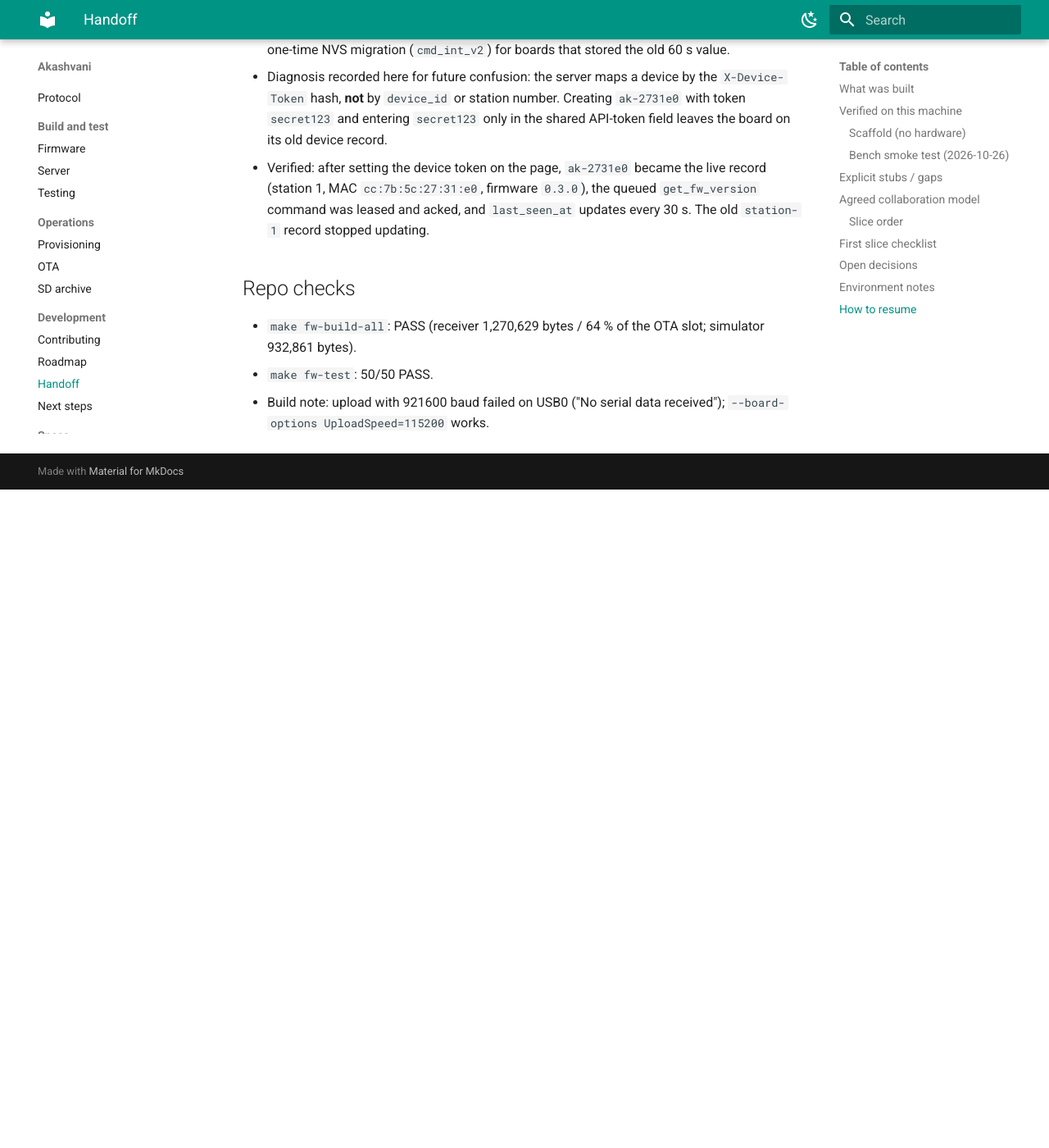
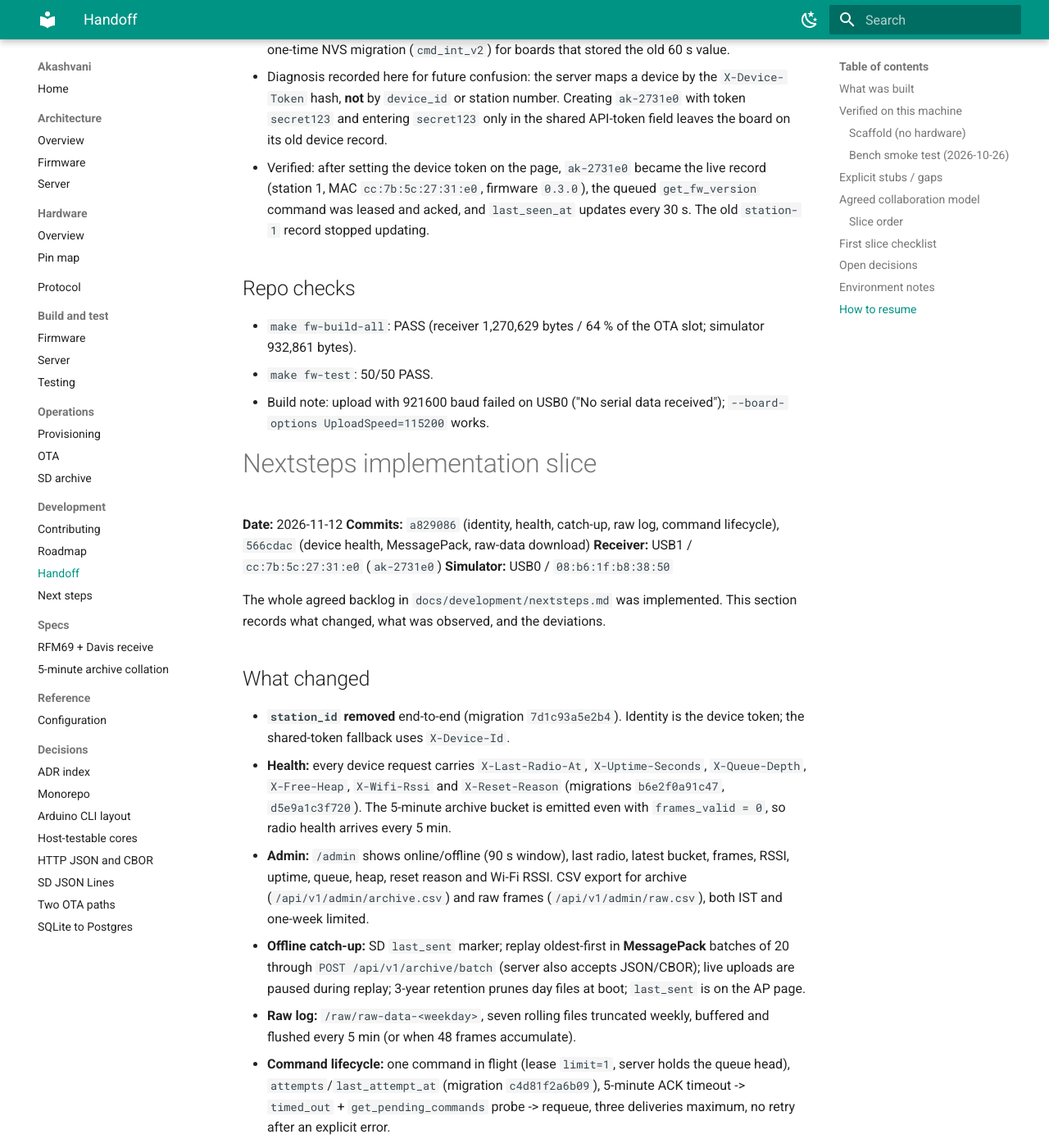
Before and after one commit to rsmoorthy/akashavani, an MkDocs documentation site: the page built from docs/development/handoff.md, in a window 1280 px wide and 1400 px high, scrolled down 21441 px. Shown: the whole window at 82% size. Built offline with MkDocs 1.6.1 and Material for MkDocs 9.7.7, drawn with Linux system fonts in a browser that asks for light colours; before the commit the page ends 22038 px from its top, so only the background shows below that; some of the changed text lies outside the part shown.

Commit message:
Document the nextsteps implementation pass
Update nextsteps status (all items done, bench ports and migrations) and add
the 2026-11-12 handoff section with verified results, deviations and resume
commands.

````diff
--- a/docs/development/handoff.md
+++ b/docs/development/handoff.md
@@ -4,7 +4,7 @@
 > point for the next implementation session.
 
 **Date:** 2026-10-26
-**Latest slice:** 2026-11-11, bench re-verification + SSD1306 Wi-Fi status panel (see end)
+**Latest slice:** 2026-11-12, nextsteps implementation (identity, health, catch-up, raw log, commands)
 **Scaffold commit:** `ab8078c` (`Initial Akashvani scaffold`)
 **Bench smoke test:** 2026-11-11 (`/dev/ttyUSB0`, `/dev/ttyUSB1`)
 
@@ -788,3 +788,82 @@ yellow band, hence the title occupies the whole band.
 - `make fw-test`: 50/50 PASS.
 - Build note: upload with 921600 baud failed on USB0 ("No serial data
   received"); `--board-options UploadSpeed=115200` works.
+
+
+# Nextsteps implementation slice
+
+**Date:** 2026-11-12
+**Commits:** `a829086` (identity, health, catch-up, raw log, command lifecycle),
+`566cdac` (device health, MessagePack, raw-data download)
+**Receiver:** USB1 / `cc:7b:5c:27:31:e0` (`ak-2731e0`)
+**Simulator:** USB0 / `08:b6:1f:b8:38:50`
+
+The whole agreed backlog in `docs/development/nextsteps.md` was implemented.
+This section records what changed, what was observed, and the deviations.
+
+## What changed
+
+- **`station_id` removed** end-to-end (migration `7d1c93a5e2b4`). Identity is
+  the device token; the shared-token fallback uses `X-Device-Id`.
+- **Health:** every device request carries `X-Last-Radio-At`, `X-Uptime-Seconds`,
+  `X-Queue-Depth`, `X-Free-Heap`, `X-Wifi-Rssi` and `X-Reset-Reason`
+  (migrations `b6e2f0a91c47`, `d5e9a1c3f720`). The 5-minute archive bucket is
+  emitted even with `frames_valid = 0`, so radio health arrives every 5 min.
+- **Admin:** `/admin` shows online/offline (90 s window), last radio, latest
+  bucket, frames, RSSI, uptime, queue, heap, reset reason and Wi-Fi RSSI. CSV
+  export for archive (`/api/v1/admin/archive.csv`) and raw frames
+  (`/api/v1/admin/raw.csv`), both IST and one-week limited.
+- **Offline catch-up:** SD `last_sent` marker; replay oldest-first in
+  **MessagePack** batches of 20 through `POST /api/v1/archive/batch` (server
+  also accepts JSON/CBOR); live uploads are paused during replay; 3-year
+  retention prunes day files at boot; `last_sent` is on the AP page.
+- **Raw log:** `/raw/raw-data-<weekday>`, seven rolling files truncated weekly,
+  buffered and flushed every 5 min (or when 48 frames accumulate).
+- **Command lifecycle:** one command in flight (lease `limit=1`, server holds
+  the queue head), `attempts`/`last_attempt_at` (migration
+  `c4d81f2a6b09`), 5-minute ACK timeout -> `timed_out` + `get_pending_commands`
+  probe -> requeue, three deliveries maximum, no retry after an explicit error.
+- **New commands:** `get_pending_commands`, `get_data_again` (bounded SD replay,
+  upsert by `message_id`), `download_raw_data` (device uploads raw frames for a
+  range, server stores a CSV).
+
+## Verified on the bench
+
+| Check | Result |
+| --- | --- |
+| Station removal | Boot/API/AP page/admin have no `station_id`; `ak-2731e0` polls every 30 s |
+| Empty 5-minute bucket | 06:40 bucket `0/100`, `rx_check_percent=0`, no means |
+| Radio health | Simulator `R1`: 06:45 bucket `54/100`, RSSI -40; `last_radio_at` advances |
+| Health headers | uptime 30 s, queue 0, heap 140 348, reset `poweron`, Wi-Fi -51 dBm |
+| One command in flight | `get_fw_version` acked before `self_test` was delivered |
+| `get_data_again` | `{"records": 1}` |
+| Raw log | `raw_frames=48` after a simulator run (buffer-full flush) |
+| `download_raw_data` | `{"records": 57, "truncated": false}`; CSV sorted with IST stamps and raw hex |
+| Archive CSV | `date_time_ist,...` rows for the range |
+
+Checks: `make fw-build-all` (receiver 1,302,861 B = 66 %, simulator 932,861 B),
+`make fw-test` 50/50, `make server-test` 64/64, `make lint` and
+`make docs-build` pass.
+
+## Deviations / limitations
+
+- Bulk archive batches are MessagePack (ArduinoJson encoder); no custom CBOR
+  encoder. The server accepts MessagePack, CBOR and JSON.
+- `download_data` is an admin CSV endpoint, not a device command; the device
+  does not need to carry the data back through the command channel.
+- `get_data_again` runs synchronously in the command handler (bounded to one
+  week and 4 minutes) and blocks RF receive while running. `download_raw_data`
+  is likewise synchronous and capped at 20 000 frames (ack reports
+  `truncated`).
+- `set_config` and `upload_logs` remain stubs; owner will decide separately.
+- Receiver SSD1306 top rows are still ghosted (accepted limitation).
+
+## How to resume
+
+```bash
+# ports: USB0 = simulator, USB1 = receiver (verify with esptool read_mac)
+./tools/fw-flash.sh receiver /dev/ttyUSB1
+./tools/fw-flash.sh transmitter_sim /dev/ttyUSB0
+cd server && setsid nohup ../.venv/bin/uvicorn akashvani_server.main:app \
+  --host 0.0.0.0 --port 8000 > /tmp/opencode/akashvani-server.log 2>&1 &
+```
````
Also changed, not shown: docs/development/nextsteps.md (+19 -11 lines).
